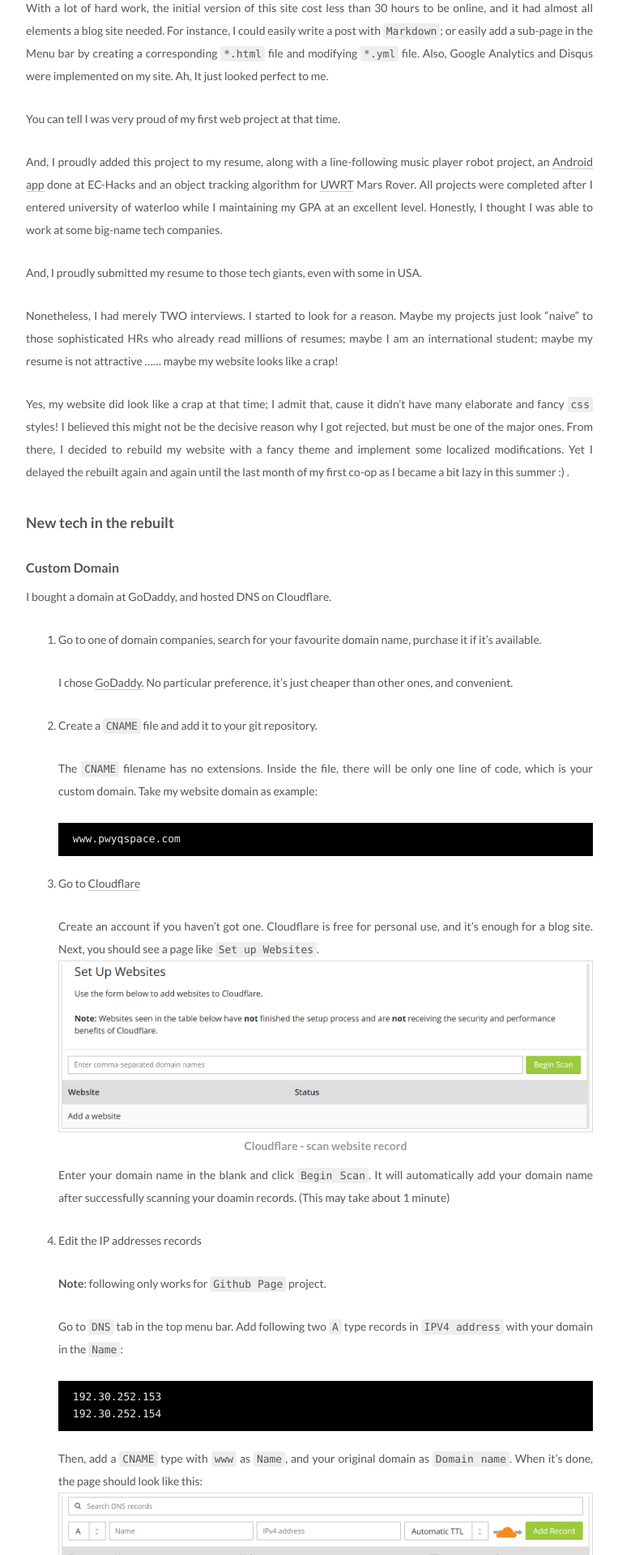
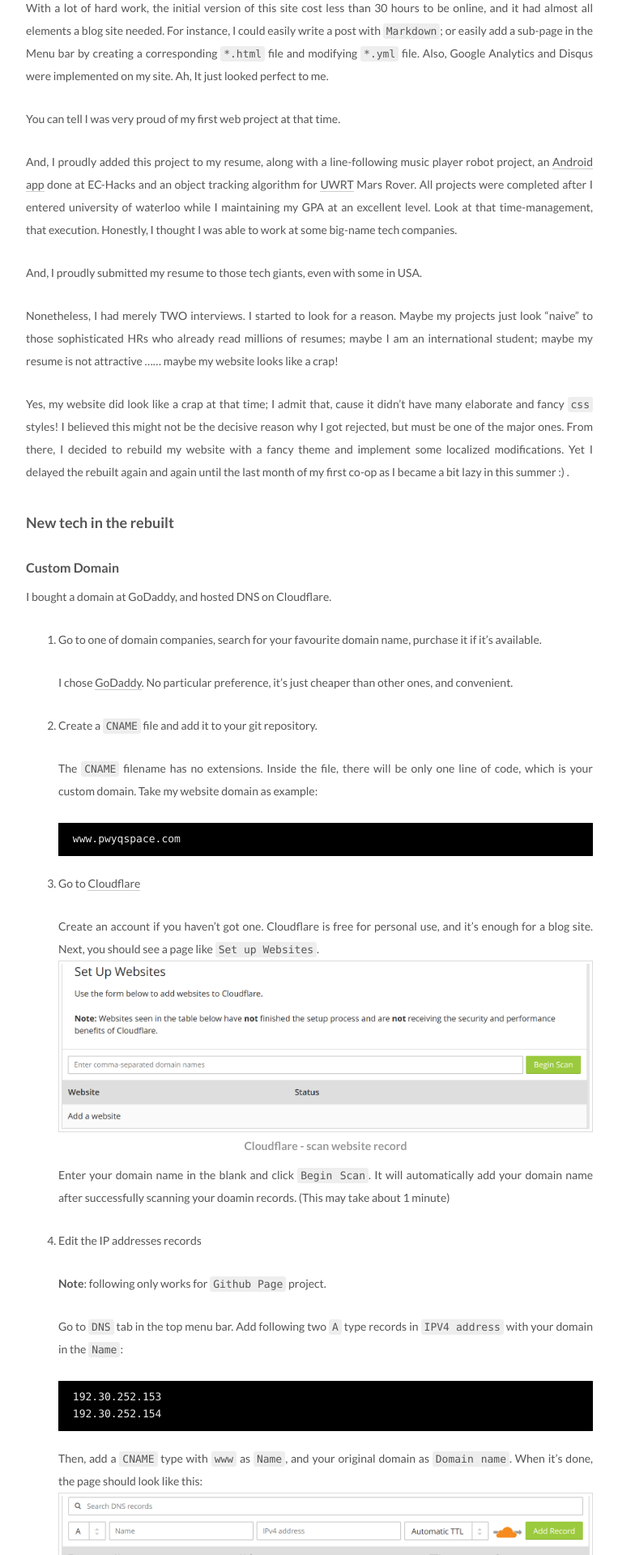
Before and after one commit to pwyq/blog, a Jekyll site: the page built from _posts/2017-08-26-Blog-First-Rebuilt.md, in a window 1280 px wide. Shown: the part 1118-3038 px from the top of the page at 81% size, without its empty margins (258-1021 px from the left). Built offline with Jekyll 4.4.1, drawn with Linux system fonts in a browser that asks for light colours; some of the changed text lies outside the part shown.

Commit message:
[typo] fix

```diff
--- a/_posts/2017-08-26-Blog-First-Rebuilt.md
+++ b/_posts/2017-08-26-Blog-First-Rebuilt.md
@@ -34,7 +34,9 @@
 You can tell I was very proud of my first web project at that time.
 
 And, I proudly added this project to my resume, along with a line-following music player robot project, an [Android app][2] done at EC-Hacks and an object tracking algorithm for [UWRT][1] Mars Rover.
-All projects were completed after I entered university of waterloo while I maintaining my GPA at an excellent level. Honestly, I thought I was able to work at some big-name tech companies.
+All projects were completed after I entered university of waterloo while I maintaining my GPA at an excellent level.
+Look at that time-management, that execution.
+Honestly, I thought I was able to work at some big-name tech companies.
 
 And, I proudly submitted my resume to those tech giants, even with some in USA.
 
@@ -173,7 +175,7 @@
 
 My first rebuilt of the site came earlier than it ought to be.
 I once thought I would have a 100% self-built site, but this fragile dream only lasted half-year.
-But hey, thank you, ruthless reality, you also contributed to my first rebuilt :).
+But hey, thank you, ruthless reality, you also contributed to my first rebuilt :)
 
 I just started looking forward to a second rebuilt.
 By then, what my mindset and programming level will be?
```
Also changed, not shown: other parts of _posts/2017-08-26-Blog-First-Rebuilt.md (+1 -1 lines).
